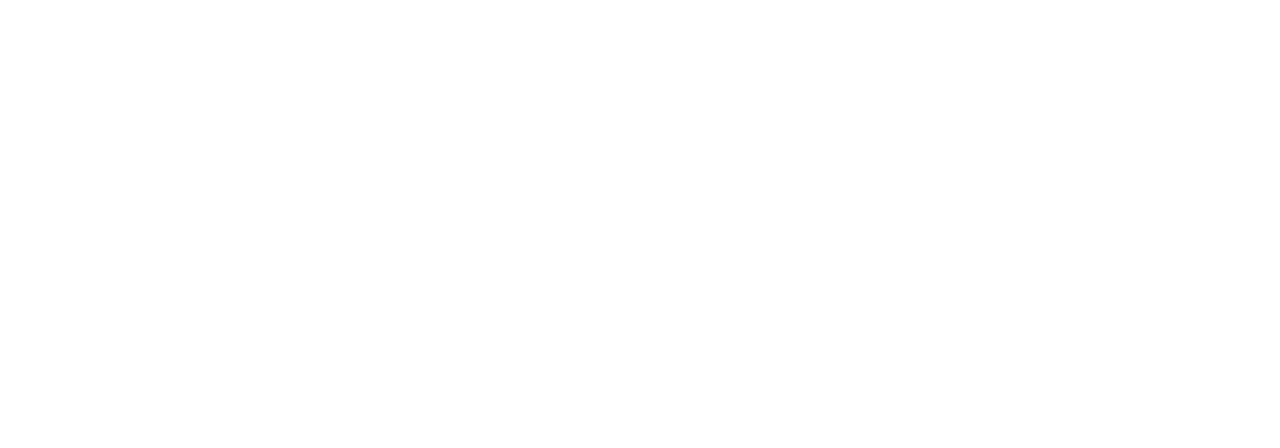
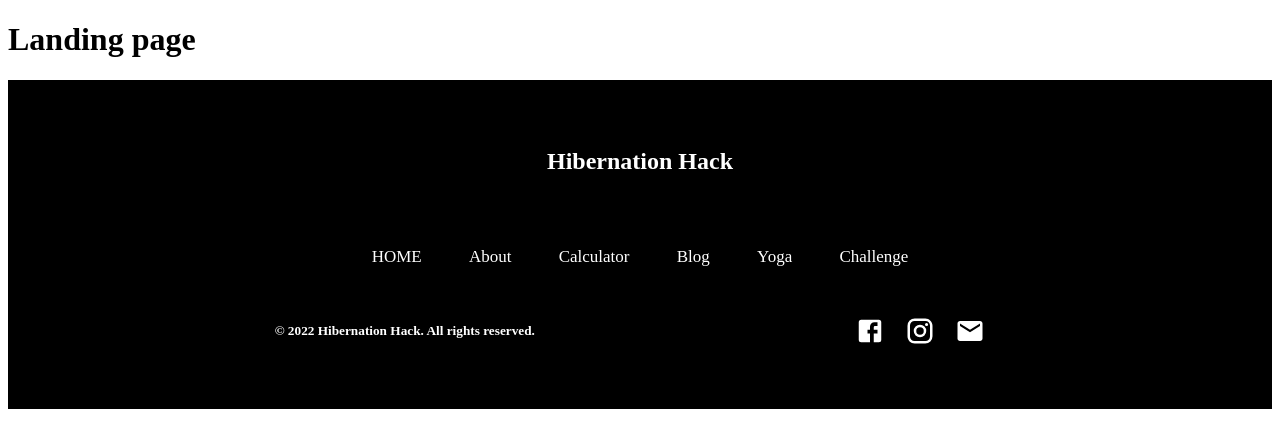
Before and after one commit to Harshavardhan7678/Health-Bee, a React (Create React App) app: page /Challenge in a window 1280 px wide. Before the commit this address had no page. Shown: the top 448 px of the page. Built offline with nearby package versions, Linux system fonts and the light colour scheme.

Commit message:
feat: footer designed

```diff
--- a/src/App.js
+++ b/src/App.js
@@ -1,19 +1,21 @@
 import Footer from "./Components/footer/Footer.jsx";
-import Navbar from "./Components/Navbar.jsx";
+// import Navbar from "./Components/Navbar.jsx";
 import Landing from "./Pages/Landing/Landing.jsx";
-import About from "./Pages/About/About.jsx"
-import Calculator from "./Pages/Calculator/Calculator.jsx";
-import Blog from "./Pages/Blog/Blog.jsx";
-import Yoga from "./Pages/Yoga/Yoga.jsx";
-import Challenge from "./Pages/Challenge/Challenge.jsx";
-import { BrowserRouter as Router, Routes, Route } from 'react-router-dom';
+// import About from "./Pages/About/About.jsx"
+// import Calculator from "./Pages/Calculator/Calculator.jsx";
+// import Blog from "./Pages/Blog/Blog.jsx";
+// import Yoga from "./Pages/Yoga/Yoga.jsx";
+// import Challenge from "./Pages/Challenge/Challenge.jsx";
+// import { BrowserRouter as Router, Routes, Route } from 'react-router-dom';
 
 
 function App() {
   return (
     <>
+    <Landing/>
+<Footer/>
 
-      <Router>
+      {/* <Router>
         <Navbar />
         <Routes />
         <Route exact path="/">
@@ -36,7 +38,7 @@
         </Route>
         <Routes />
         <Footer />
-      </Router>
+      </Router> */}
 
     </>
   );
--- a/src/Components/footer/Footer.jsx
+++ b/src/Components/footer/Footer.jsx
@@ -7,7 +7,7 @@
       <div className="footer">
         <div className="footerbox">
           <div className="logosection">
-            <h2>HiberHack</h2>
+            <h2>Hibernation Hack</h2>
             <img
               src=""
               alt=""
--- a/src/Components/footer/css/footer.css
+++ b/src/Components/footer/css/footer.css
@@ -22,6 +22,7 @@
   -webkit-box-pack: center;
       -ms-flex-pack: center;
           justify-content: center;
+  padding: 3rem;
 }
 
 .footer .footerbox .logosection .footer_logo {
@@ -33,6 +34,7 @@
   height: -webkit-fit-content;
   height: -moz-fit-content;
   height: fit-content;
+  padding: 2rem 0 1rem 0;
 }
 
 @media (max-width: 900px) {
--- a/src/Components/footer/css/footer.scss
+++ b/src/Components/footer/css/footer.scss
@@ -14,6 +14,7 @@
     flex-direction: column;
     align-items: center;
     justify-content: center;
+    padding: 3rem;
 
     .logosection {
       .footer_logo {
@@ -24,6 +25,7 @@
     .textsection {
       width: 50%;
       height: fit-content;
+      padding: 2rem 0 1rem 0;
       @media(max-width: 900px){
           width: 90%;
 
```
Also changed, not shown: 1 other file (tests, documents, lock files or other folders).
